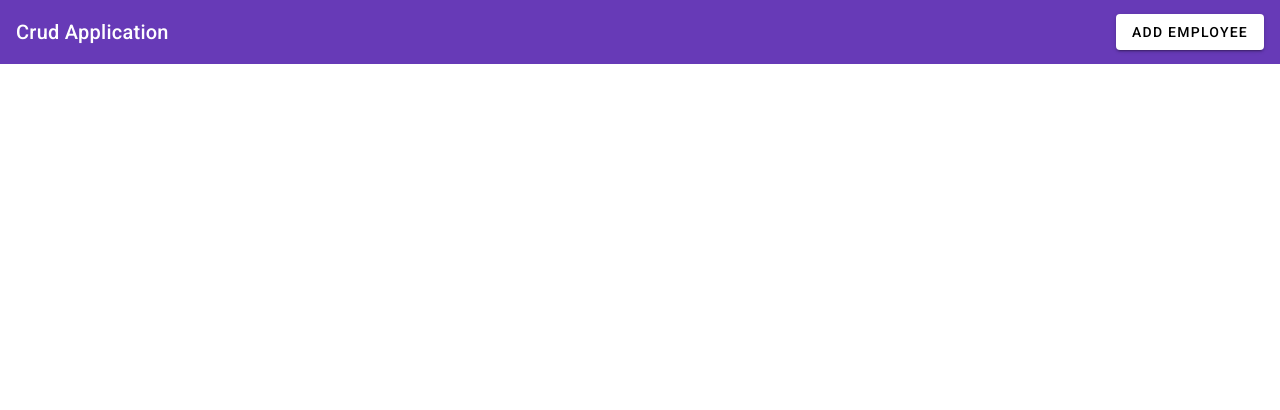
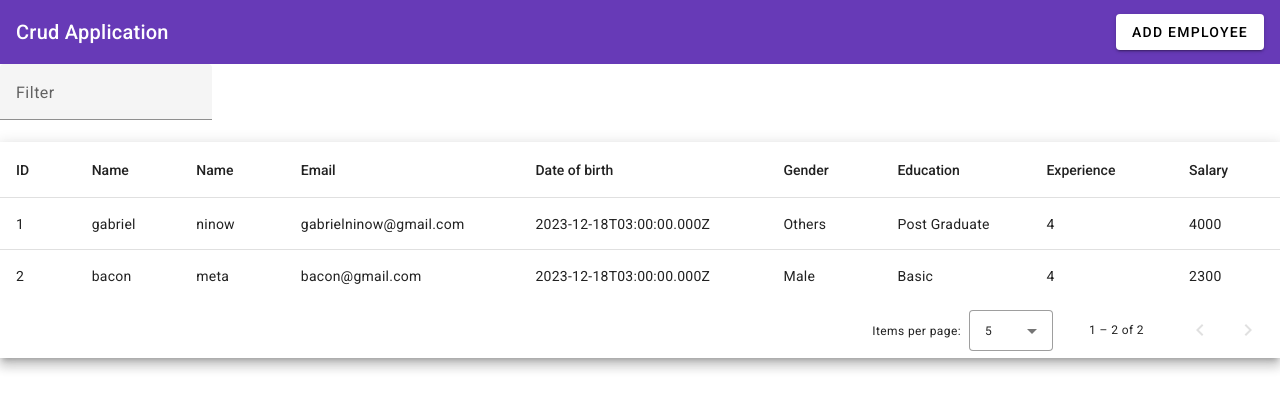
Before and after one commit to GabrielNinow/employee-crud, an Angular app: page / in a window 1280 px wide. Shown: the top 410 px of the page. Built offline with nearby package versions, Linux system fonts and the light colour scheme; data requests are answered from the project's data file.

Commit message:
added: employee list

```diff
--- a/src/app/app.component.html
+++ b/src/app/app.component.html
@@ -5,3 +5,59 @@
     ADD EMPLOYEE
   </button>
 </mat-toolbar>
+
+<mat-form-field>
+  <mat-label>Filter</mat-label>
+  <input matInput (keyup)="applyFilter($event)" placeholder="Ex. Mia" #input>
+</mat-form-field>
+
+<div class="mat-elevation-z8">
+  <table mat-table [dataSource]="dataSource" matSort>
+
+    <ng-container matColumnDef="id">
+      <th mat-header-cell *matHeaderCellDef mat-sort-header> ID </th>
+      <td mat-cell *matCellDef="let row"> {{row.id}} </td>
+    </ng-container>
+    <ng-container matColumnDef="name">
+      <th mat-header-cell *matHeaderCellDef mat-sort-header> Name </th>
+      <td mat-cell *matCellDef="let row"> {{row.name}} </td>
+    </ng-container>
+    <ng-container matColumnDef="company">
+      <th mat-header-cell *matHeaderCellDef mat-sort-header> Name </th>
+      <td mat-cell *matCellDef="let row"> {{row.company}} </td>
+    </ng-container>
+    <ng-container matColumnDef="email">
+      <th mat-header-cell *matHeaderCellDef mat-sort-header> Email </th>
+      <td mat-cell *matCellDef="let row"> {{row.email}} </td>
+    </ng-container>
+    <ng-container matColumnDef="birth">
+      <th mat-header-cell *matHeaderCellDef mat-sort-header> Date of birth </th>
+      <td mat-cell *matCellDef="let row"> {{row.birth}} </td>
+    </ng-container>
+    <ng-container matColumnDef="gender">
+      <th mat-header-cell *matHeaderCellDef mat-sort-header> Gender </th>
+      <td mat-cell *matCellDef="let row"> {{row.gender}} </td>
+    </ng-container>
+    <ng-container matColumnDef="education">
+      <th mat-header-cell *matHeaderCellDef mat-sort-header> Education </th>
+      <td mat-cell *matCellDef="let row"> {{row.education}} </td>
+    </ng-container>
+    <ng-container matColumnDef="experience">
+      <th mat-header-cell *matHeaderCellDef mat-sort-header> Experience </th>
+      <td mat-cell *matCellDef="let row"> {{row.experience}} </td>
+    </ng-container>
+    <ng-container matColumnDef="salary">
+      <th mat-header-cell *matHeaderCellDef mat-sort-header> Salary </th>
+      <td mat-cell *matCellDef="let row"> {{row.salary}} </td>
+    </ng-container>
+    <tr mat-header-row *matHeaderRowDef="displayedColumns"></tr>
+    <tr mat-row *matRowDef="let row; columns: displayedColumns;"></tr>
+
+    <!-- Row shown when there is no matching data. -->
+    <tr class="mat-row" *matNoDataRow>
+      <td class="mat-cell" colspan="4">No data matching the filter "{{input.value}}"</td>
+    </tr>
+  </table>
+
+  <mat-paginator [pageSizeOptions]="[5, 10, 25, 100]" aria-label="Select page of users"></mat-paginator>
+</div>
--- a/src/app/app.component.ts
+++ b/src/app/app.component.ts
@@ -1,7 +1,10 @@
-import { Component, OnInit } from '@angular/core';
+import { Component, OnInit, ViewChild } from '@angular/core';
 import { MatDialog } from '@angular/material/dialog';
 import { EmpAddEditComponent } from './emp-add-edit/emp-add-edit.component';
 import { EmployeeService } from './services/employee.service';
+import { MatPaginator } from '@angular/material/paginator';
+import { MatSort } from '@angular/material/sort';
+import { MatTableDataSource } from '@angular/material/table';
 
 @Component({
   selector: 'app-root',
@@ -9,7 +12,21 @@ import { EmployeeService } from './services/employee.service';
   styleUrl: './app.component.scss'
 })
 export class AppComponent implements OnInit {
-  title = 'first-app';
+  displayedColumns: string[] = [
+    'id',
+    'name',
+    'company',
+    'email',
+    'birth',
+    'gender',
+    'education',
+    'experience',
+    'salary',
+  ];
+  dataSource!: MatTableDataSource<any>;
+
+  @ViewChild(MatPaginator) paginator!: MatPaginator;
+  @ViewChild(MatSort) sort!: MatSort;
 
   constructor(private _dialog: MatDialog, private _empService: EmployeeService) { }
 
@@ -24,11 +41,22 @@ export class AppComponent implements OnInit {
   getEmployeeList() {
     this._empService.getEmployeeList().subscribe({
       next: (res) => {
-        console.log(res)
+        this.dataSource = new MatTableDataSource(res);
+        this.dataSource.sort = this.sort;
+        this.dataSource.paginator = this.paginator;
       },
       error: (err) => {
         console.error(err)
       }
     });
   }
+
+  applyFilter(event: Event) {
+    const filterValue = (event.target as HTMLInputElement).value;
+    this.dataSource.filter = filterValue.trim().toLowerCase();
+
+    if (this.dataSource.paginator) {
+      this.dataSource.paginator.firstPage();
+    }
+  }
 }
```
Also changed, not shown: src/app/app.module.ts (+9 -4 lines), 1 other file (tests, documents, lock files or other folders).
